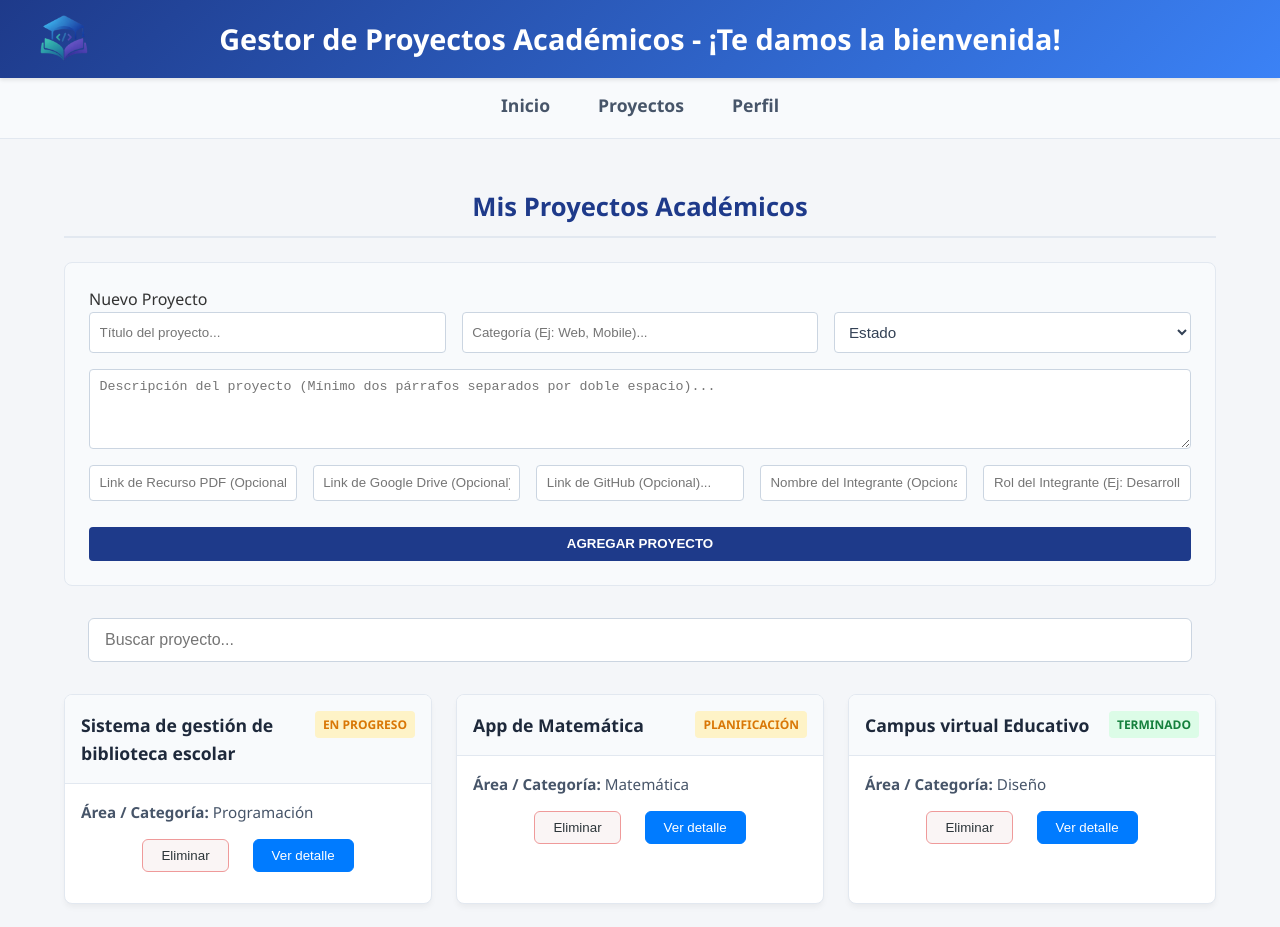
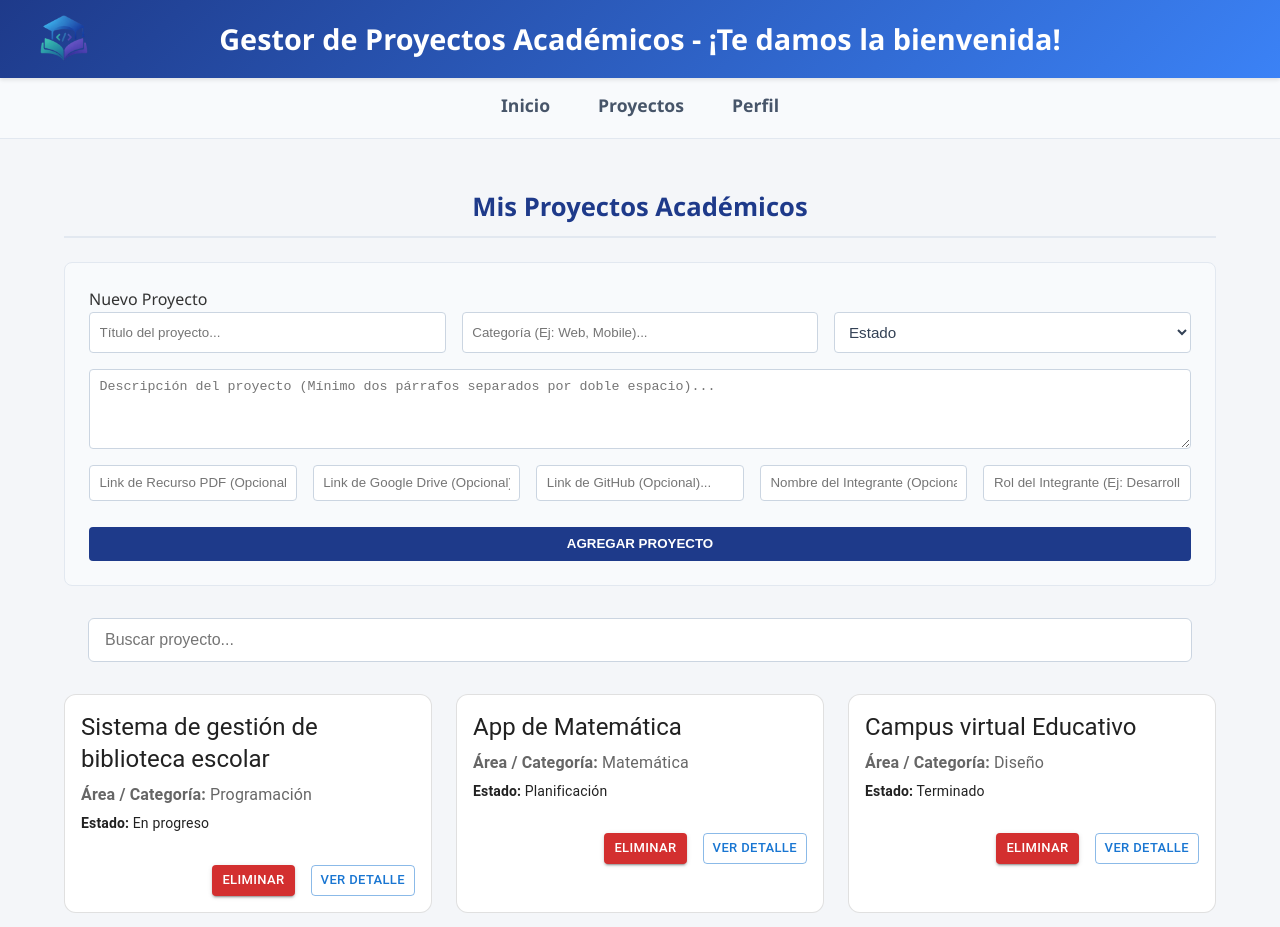
Before and after one commit to milimartinez777/pv_tp3_grupo6, a React (Vite) app: page /proyectos in a window 1280 px wide. Shown: the top 927 px of the page. Built offline with nearby package versions, Linux system fonts and the light colour scheme.

Commit message:
Refactorizacion de ProyectoCard con Material UI. Transforme el componente ProyectoCard usando las etiquetas Card, CardContent, CardActions, Typography y Button de @mui/material. Tambien se creó el archivo de estilos independiente src/css/proyectoCardMui.css para mantener la modularidad.

```diff
--- a/src/components/ProyectoCard.jsx
+++ b/src/components/ProyectoCard.jsx
@@ -1,32 +1,52 @@
 import React from 'react';
 import{Link} from 'react-router-dom';
 
+import {Card, CardContent, CardActions, Typography, Button } from '@mui/material';
+
+import '../css/proyectoCardMui.css';
 const ProyectoCard = ({ proyecto, onEliminar }) => {
   const { id, título, categoría, estado } = proyecto;
 
   return (
-    <div className="tarjeta-proyecto">
-      <header className="tarjeta-encabezado">
-        <h3>{título}</h3>
-        <span className={`estado-etiqueta ${estado === 'Terminado' ? 'finalizado' : 'activo'}`}>
-          {estado}
-        </span>
-      </header>
+    <Card variant="outlined" className="tarjeta-mui">
+      <CardContent>
+        <Typography variant="h5" component="div" gutterBottom>
+          {título}
+        </Typography>
 
-      <div className="tarjeta-cuerpo">
-        <p><strong>Área / Categoría:</strong> {categoría}</p>
+        <Typography color="textSecondary" gutterBottom>
+          <strong>Área / Categoría:</strong> {categoría}
+        </Typography>
 
-        <div className="tarjeta-acciones">
-          <button className="btn-eliminar" onClick={() => onEliminar(id)}>
-            Eliminar
-          </button>
-            <Link to={`/proyectos/${id}`}>
-                <button className="btn-detalle"> Ver detalle</button>
-            </Link>
-        </div>
-      </div>
-    </div>
+        <Typography variant="body2">
+          <strong>Estado:</strong> {estado}
+        </Typography>
+      </CardContent>
+
+      <CardActions className="acciones-mui">
+        <Button
+          size="small"
+          color="error"
+          variant="contained"
+          onClick={() => onEliminar(id)}
+          className="boton-eliminar-mui"
+        >
+          Eliminar
+        </Button>
+
+        <Button
+          size="small"
+          color="primary"
+          variant="outlined"
+          component={Link}
+          to={`/proyectos/${id}`}
+        >
+          Ver detalle
+        </Button>
+      </CardActions>
+    </Card>
   );
+
 };
 
 export default ProyectoCard;
--- /dev/null
+++ b/src/css/proyectoCardMui.css
@@ -0,0 +1,15 @@
+/* Estilos para la tarjeta Material UI modular */
+.tarjeta-mui {
+  border-radius: 12px !important;
+  margin-bottom: 15px !important;
+  background-color: #ffffff !important;
+}
+
+.acciones-mui {
+  justify-content: flex-end !important;
+  padding: 16px !important;
+}
+
+.boton-eliminar-mui {
+  margin-right: 8px !important;
+}
```
